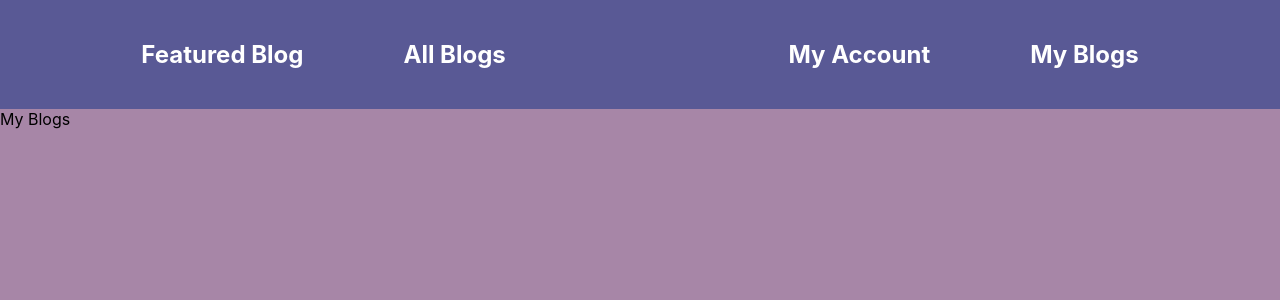
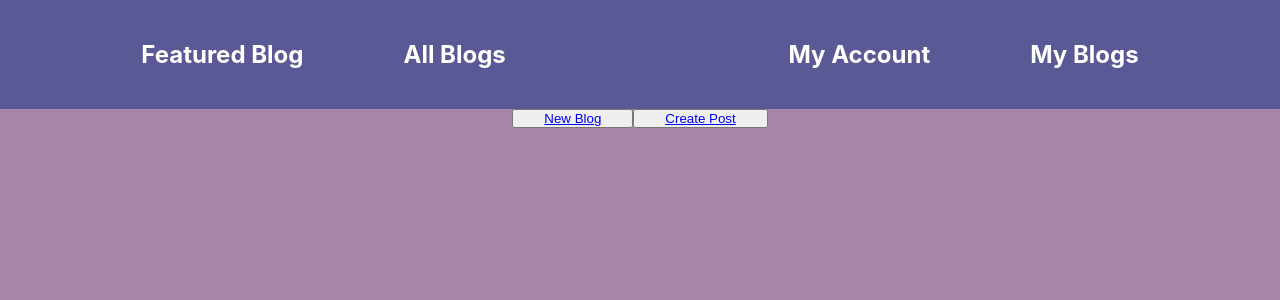
Before and after one commit to cporter1/TravelBlog, a React (Create React App) app: page /myblogs in a window 1280 px wide. Shown: the top 300 px of the page. Built offline with nearby package versions, Linux system fonts and the light colour scheme.

Commit message:
uploaded and display images working

```diff
--- a/src/App.js
+++ b/src/App.js
@@ -6,6 +6,8 @@ import AllBlogs from "./pages/AllBlogs";
 import MyAccount from "./pages/MyAccount";
 import MyBlogs   from './pages/MyBlogs'
 import EditBlogs from './pages/EditBlog'
+import CreateBlog from "./pages/CreateBlog";
+import CreatePost from "./pages/CreatePost";
 
 import './styles/main.css'
 
@@ -18,6 +20,8 @@ function App() {
       <Route path='/myaccount'     component = {<MyAccount />} />
       <Route path='/myblogs'       component = {<MyBlogs   />} />
       <Route path='/editblog'      component = {<EditBlogs />} />
+      <Route path='/createblog'    component = {<CreateBlog/>} />
+      <Route path='/createpost'    component = {<CreatePost/>} />
     </div>
   );
 }
--- /dev/null
+++ b/src/components/CreateSection.js
@@ -0,0 +1,14 @@
+
+export default function CreateSection({addImage}) {
+
+
+
+    return (
+        <div>
+            <input type='file' accept="image/*"
+                onChange={ event => addImage(event.target.files[0]) }
+            />
+            <button>Add Textbox</button>
+        </div>
+    )
+}
--- a/src/components/Route.js
+++ b/src/components/Route.js
@@ -13,7 +13,6 @@ export default function Route({path , children, component}) {
             break
         }
     }
-    console.log(currentPath)
 
     useEffect(() => {
 
--- /dev/null
+++ b/src/pages/CreateBlog.js
@@ -0,0 +1,7 @@
+
+export default function CreateBlog() {
+
+    return (
+        <div>Create Blog</div>
+    )
+}
--- /dev/null
+++ b/src/pages/CreatePost.js
@@ -0,0 +1,31 @@
+import React, { useEffect, useState } from "react"
+import CreateSection from "../components/CreateSection";
+
+export default function CreatePost() {
+
+    const [postArray, setPostArray] = useState([]);
+    const [isUploading, setIsLoading] = useState(false);
+
+
+    function addImage(file) {
+        if (file == null) return;
+
+        setPostArray(postArray => [...postArray,
+                {
+                    data: file,
+                    url: URL.createObjectURL(file)
+                } ]
+        )
+    }
+
+    return (
+        <div>
+            <div id="content">
+                {postArray.map((image) => {
+                    return (<img className="uploaded-images" src={image.url} /> )
+                })}
+            </div>
+            <CreateSection addImage={addImage} />
+        </div>
+    )
+}
--- a/src/pages/EditBlog.js
+++ b/src/pages/EditBlog.js
@@ -1,7 +1,11 @@
+import Link from "../components/Link"
+
 
 export default function EditBlog() {
 
     return (
-        <div>Edit Blog</div>
+        <div>
+            <Link href='/createpost' className='navbar-link-item'>Create Post</Link>
+        </div>
     )
 }
--- a/src/pages/MyBlogs.js
+++ b/src/pages/MyBlogs.js
@@ -1,6 +1,17 @@
+import Link from "../components/Link"
 
 export default function MyBlogs() {
+
+    // TODO: API call to grab all of this user's blogs
+
     return (
-        <div>My Blogs</div>
+        <div className="content-container">
+            <button>
+                <Link href='/createblog' className="new-blog-button">New Blog</Link>
+            </button>
+            <button>
+                <Link href='/createpost' className="new-blog-button">Create Post</Link>
+            </button>
+        </div>
     )
 }
--- a/src/styles/main.css
+++ b/src/styles/main.css
@@ -16,6 +16,14 @@ body {
     height: 100vh;
     width: 100vw;
 }
+
+
+.content-container {
+    display: flex;
+    justify-content: center;
+}
+
+/* Navbar CSS */
 
 .navbar-container {
     background-color: rgb(89, 89, 149);
@@ -42,3 +50,15 @@ body {
     white-space: nowrap;
     border-radius: 13px;
   }
+
+
+  /* My blogs page CSS */
+
+  .new-blog-button {
+    padding: 30px;
+  }
+
+  .uploaded-images {
+    display: block;
+    width: 50%;
+  }
```
